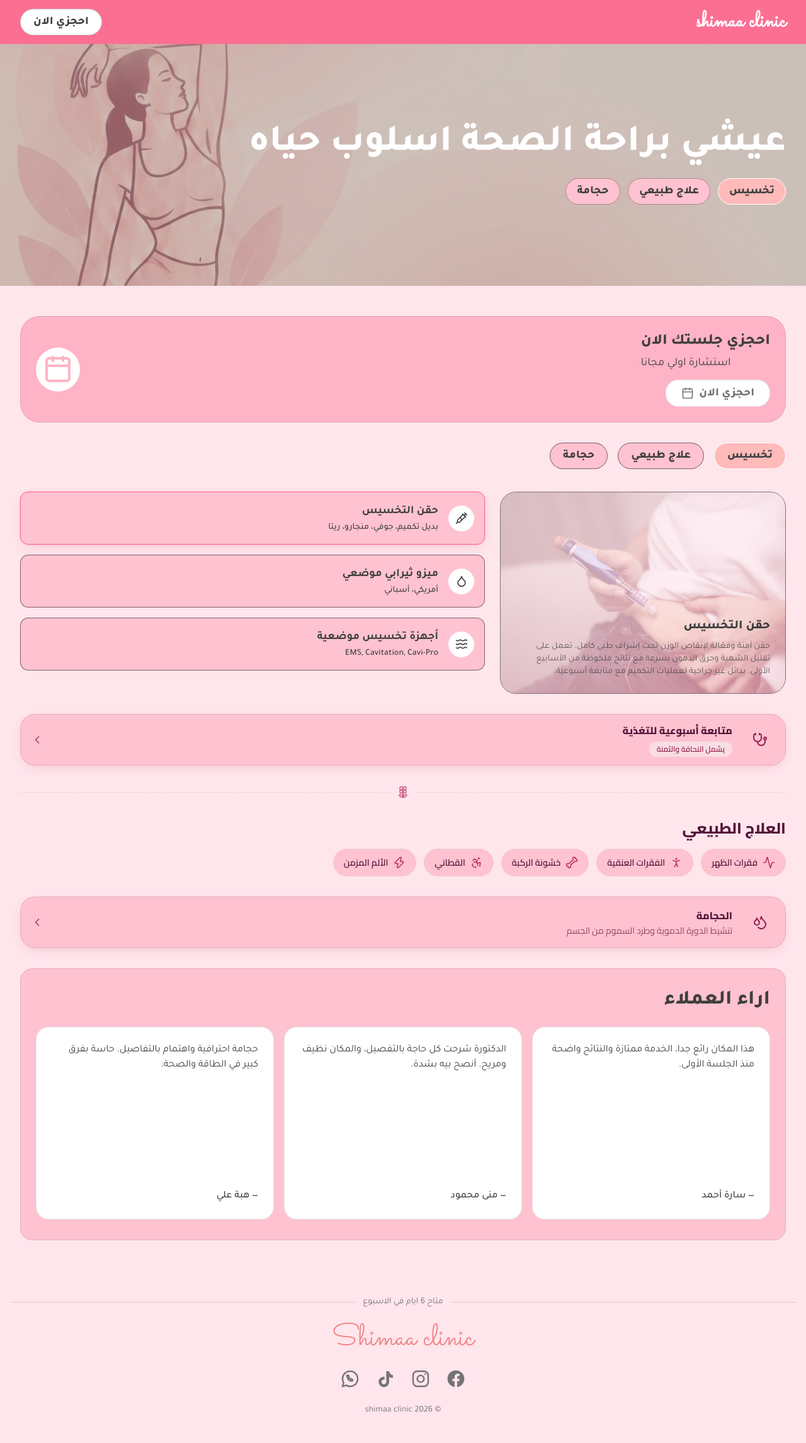
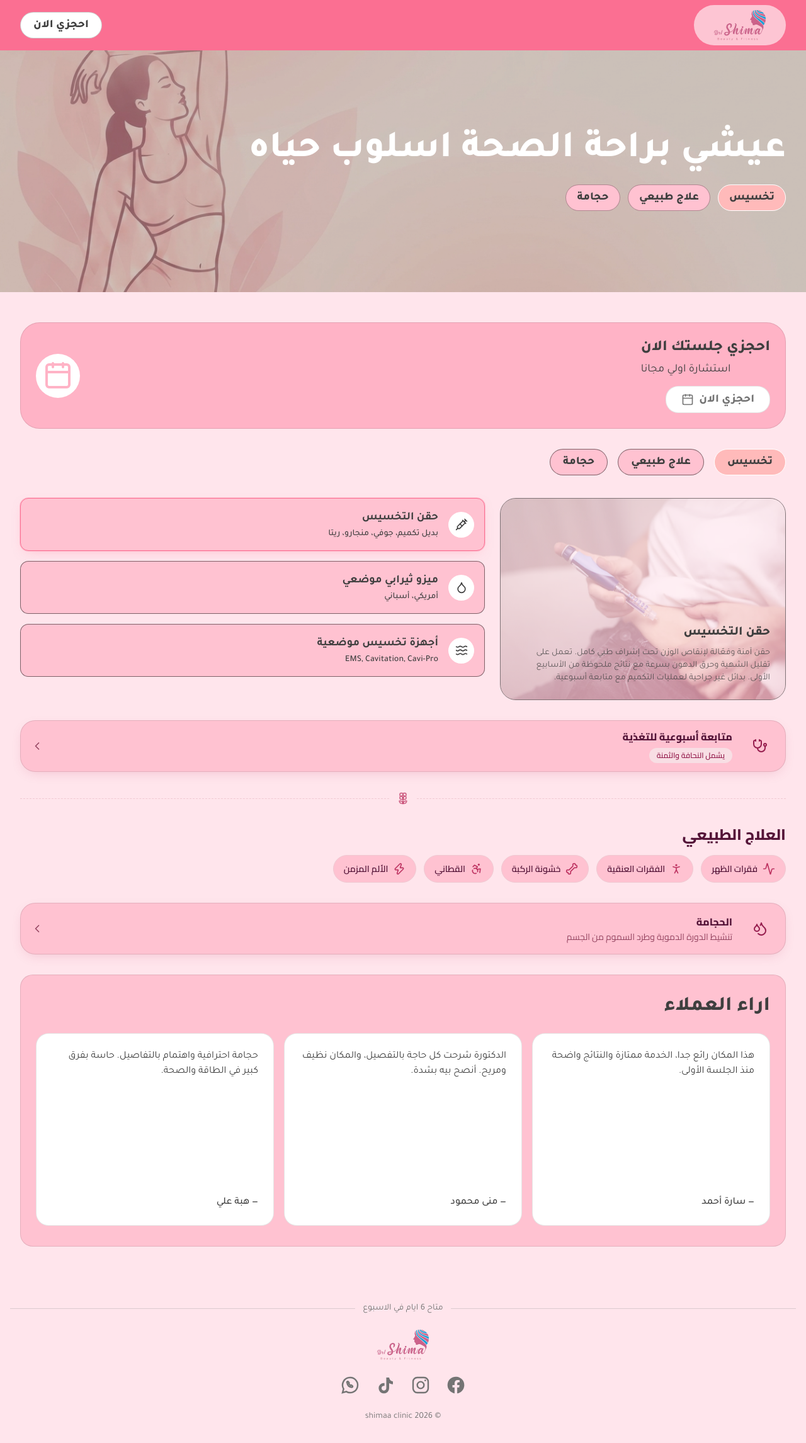
Before and after one commit to ZiadHisham1/shoshu-clinic, a Next.js app: page / in a window 1280 px wide. Shown: the top 2292 px of the page at 63% size. Built offline with nearby package versions, Linux system fonts and the light colour scheme.

Commit message:
polished footer and navbar

```diff
--- a/src/components/layout/Footer.tsx
+++ b/src/components/layout/Footer.tsx
@@ -1,4 +1,5 @@
 import { siteConfig } from "@/lib/constants";
+import Image from "next/image";
 
 const Footer = () => (
   <footer className="mt-12 w-full py-10 pb-28 text-center lg:pb-10">
@@ -12,9 +13,16 @@ const Footer = () => (
     </div>
 
     {/* Logo */}
-    <p className="mt-6 font-sacramento text-4xl text-figma-footer sm:text-5xl">
-      Shimaa clinic
-    </p>
+    <div className="mt-6 flex justify-center items-center font-sacramento text-4xl text-figma-footer sm:text-5xl">
+       <Image
+          src="/logo.png"
+          alt="Logo"
+          width={300}
+          height={88}
+          className="h-24 w-auto sm:h-10 lg:h-12"
+          priority
+        />
+    </div>
 
     {/* Socials — inline SVG (brand icons removed from lucide-react) */}
     <div className="mt-6 flex items-center justify-center gap-6">
--- a/src/components/layout/Navbar.tsx
+++ b/src/components/layout/Navbar.tsx
@@ -1,17 +1,25 @@
 import Link from "next/link";
 import { siteConfig } from "@/lib/constants";
+import Image from "next/image";
 
 const Navbar = () => (
   <header className="w-full bg-figma-header">
     <nav
       aria-label="التنقل الرئيسي"
-      className="mx-auto flex h-[56px] max-w-7xl items-center justify-between px-4 sm:h-[60px] sm:px-6 lg:h-[70px] lg:px-8"
+      className="mx-auto flex h-auto max-w-7xl items-center justify-between px-4  sm:px-6  lg:px-8"
     >
-      <Link
+     <Link
         href="/"
-        className="font-sacramento text-2xl font-bold leading-none text-white sm:text-3xl lg:text-[35px]"
+        className="font-sacramento text-2xl my-2 font-bold leading-none px-8 bg-white/60 p-2 rounded-full text-white sm:text-3xl lg:text-[35px]"
       >
-        shimaa clinic
+        <Image
+          src="/logo.png"
+          alt="Logo"
+          width={200}
+          height={48}
+          className="h-12 w-auto sm:h-10 lg:h-12"
+          priority
+        />
       </Link>
 
       <Link
```
Also changed, not shown: public/logo.png (added).
